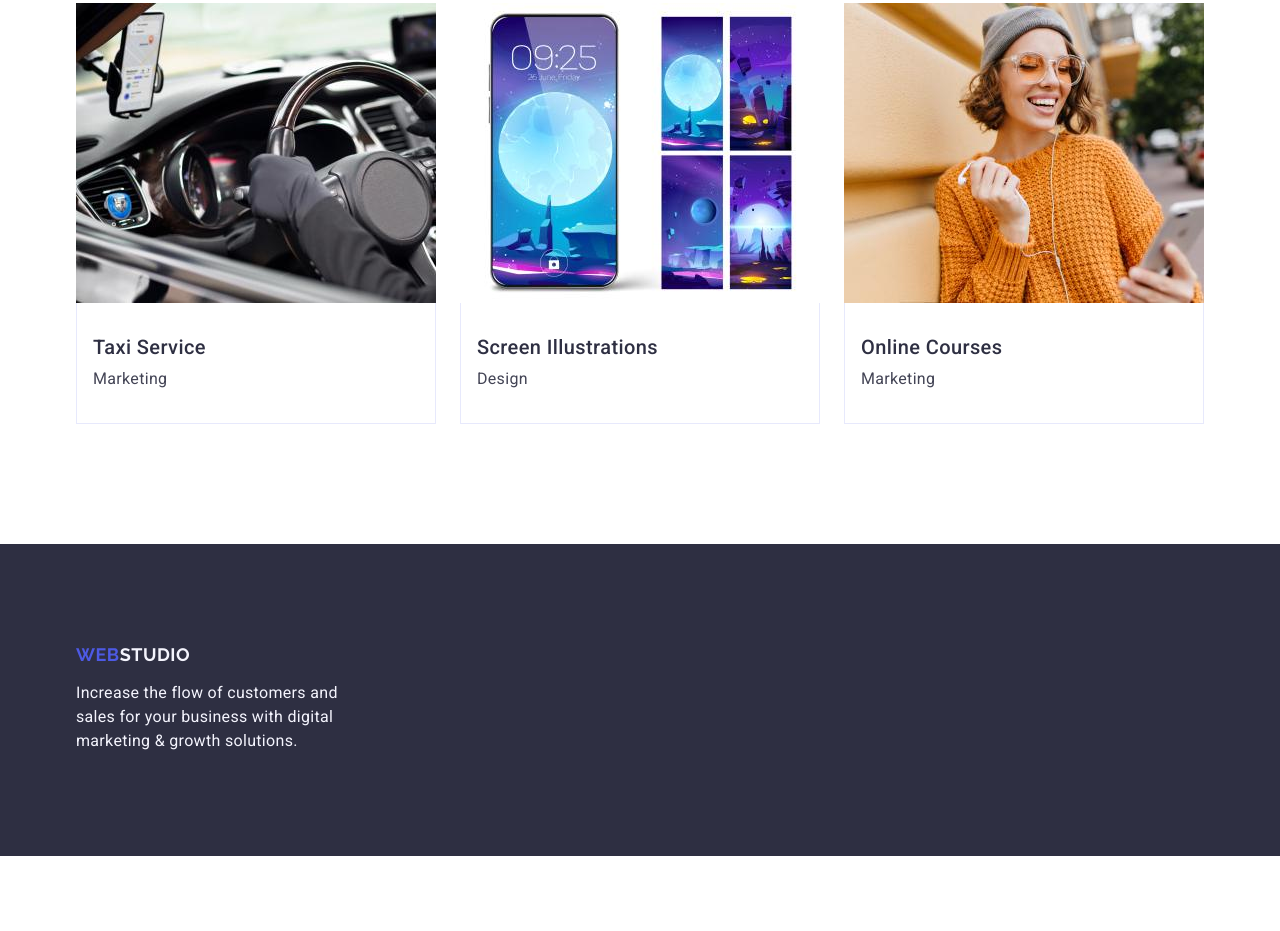
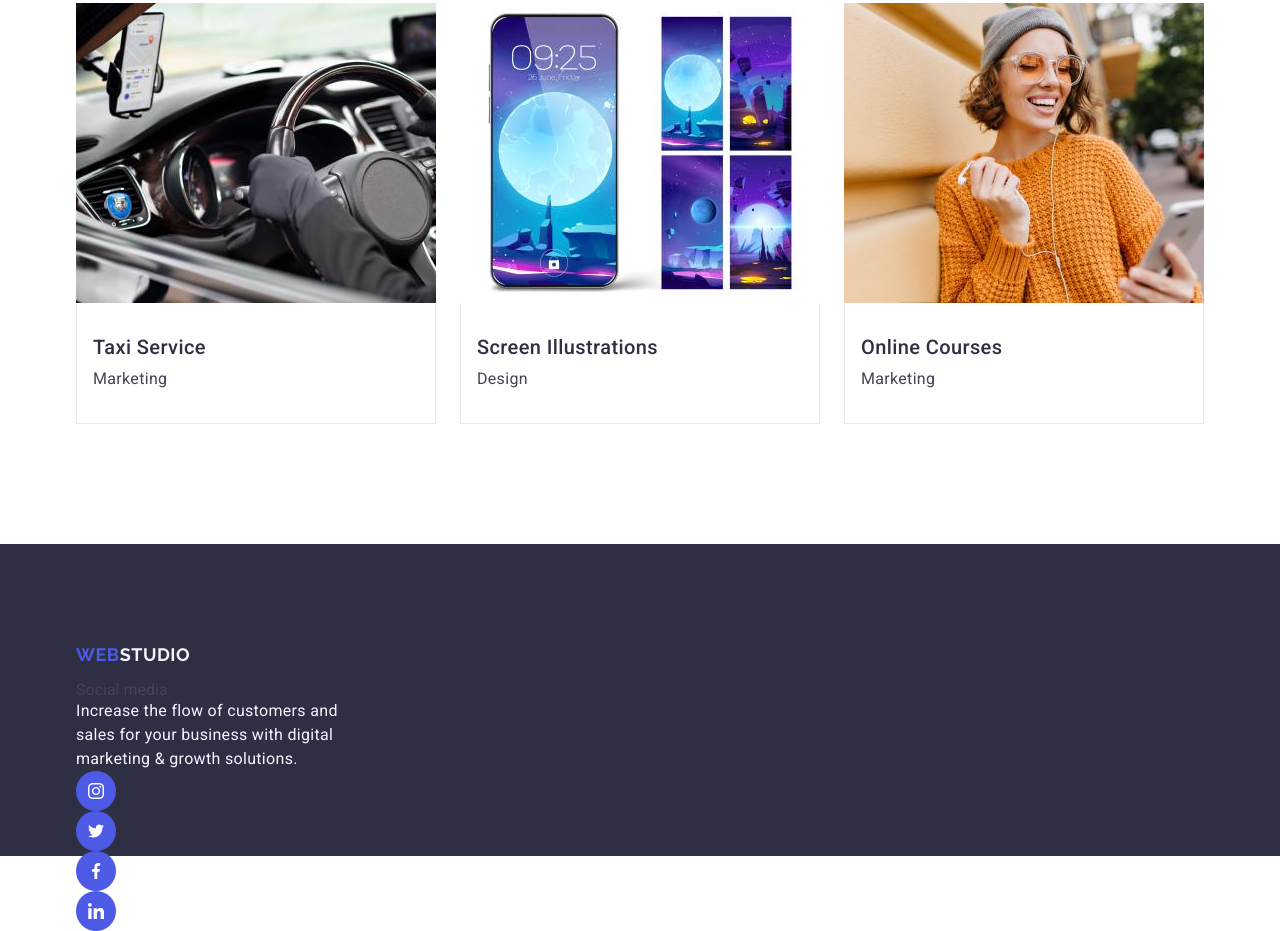
Before and after one commit to HAt0r1/goit-markup-hw-04, a plain HTML site: page index.html in a window 1280 px wide. Shown: the part 2638-3569 px from the top of the page. Before the commit the page ends 3494 px from the top, so only its background shows below. Drawn offline with nearby package versions, Linux system fonts and the light colour scheme.

Commit message:
Add socials in footer

```diff
--- a/index.html
+++ b/index.html
@@ -344,10 +344,35 @@
         <a href="./index.html" class="footer-title"
           >Web<span class="span-footer">Studio</span></a
         >
-        <p class="footer-text">
-          Increase the flow of customers and sales for your business with
-          digital marketing & growth solutions.
-        </p>
+        <p class="footer-social-text">Social media</p>
+        <div class="footer-text-socials">
+          <p class="footer-text">
+            Increase the flow of customers and sales for your business with
+            digital marketing & growth solutions.
+          </p>
+          <ul class="socials">
+            <li class="social">
+              <svg class="icon">
+                <use href="/images/icons.svg#instagram"></use>
+              </svg>
+            </li>
+            <li class="social">
+              <svg class="icon">
+                <use href="/images/icons.svg#twitter"></use>
+              </svg>
+            </li>
+            <li class="social">
+              <svg class="icon">
+                <use href="/images/icons.svg#facebook"></use>
+              </svg>
+            </li>
+            <li class="social">
+              <svg class="icon">
+                <use href="/images/icons.svg#linkedin"></use>
+              </svg>
+            </li>
+          </ul>
+        </div>
       </div>
     </footer>
   </body>
```
